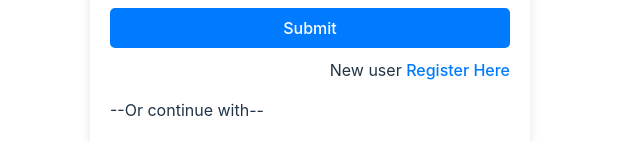
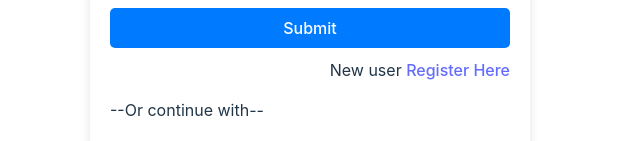
Before and after one commit to harshnishad/Assignment-ReactJs, a React (Vite) app: page / in a window 1280 px wide. Shown: the part 414-555 px from the top of the page, without its empty margins (358-998 px from the left). Built offline with nearby package versions, Linux system fonts and the light colour scheme; no server answers; a web font is replaced by a local one.

Commit message:
fixed all the bugs and ready for deploymnet

```diff
--- a/src/Component/Pages/LoginPage/Login.jsx
+++ b/src/Component/Pages/LoginPage/Login.jsx
@@ -4,7 +4,7 @@ import { auth } from "../../firebase";
 import { toast } from "react-toastify";
 import SignInwithGoogle from "./signInWIthGoogle";
 import styled from "styled-components";
-
+import { Link } from "react-router-dom";
 const Form = styled.form`
   width: 100%;
   max-width: 400px;
@@ -122,7 +122,7 @@ function Login() {
       </div>
 
       <ForgotPassword>
-        New user <RegisterLink href="/register">Register Here</RegisterLink>
+        New user <Link to="/register">Register Here</Link>
       </ForgotPassword>
 
       <SignInwithGoogle />
```
